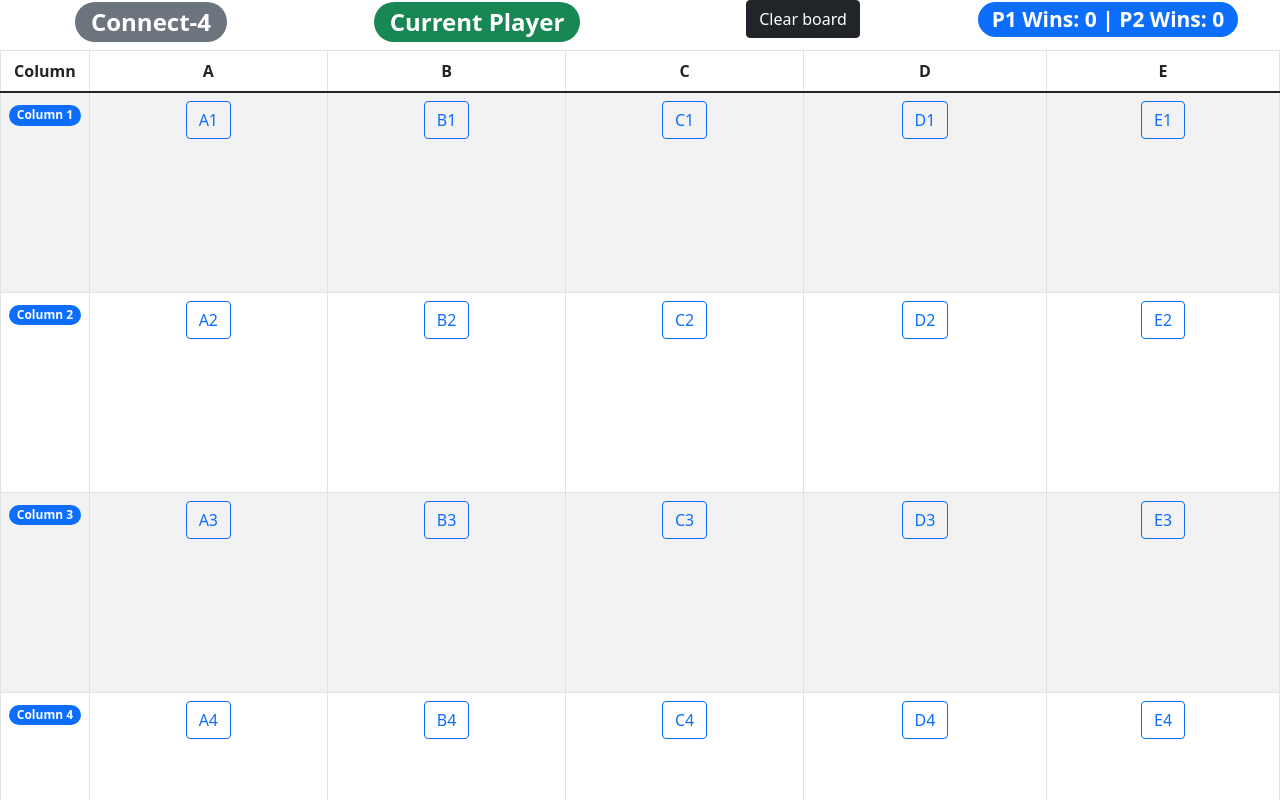
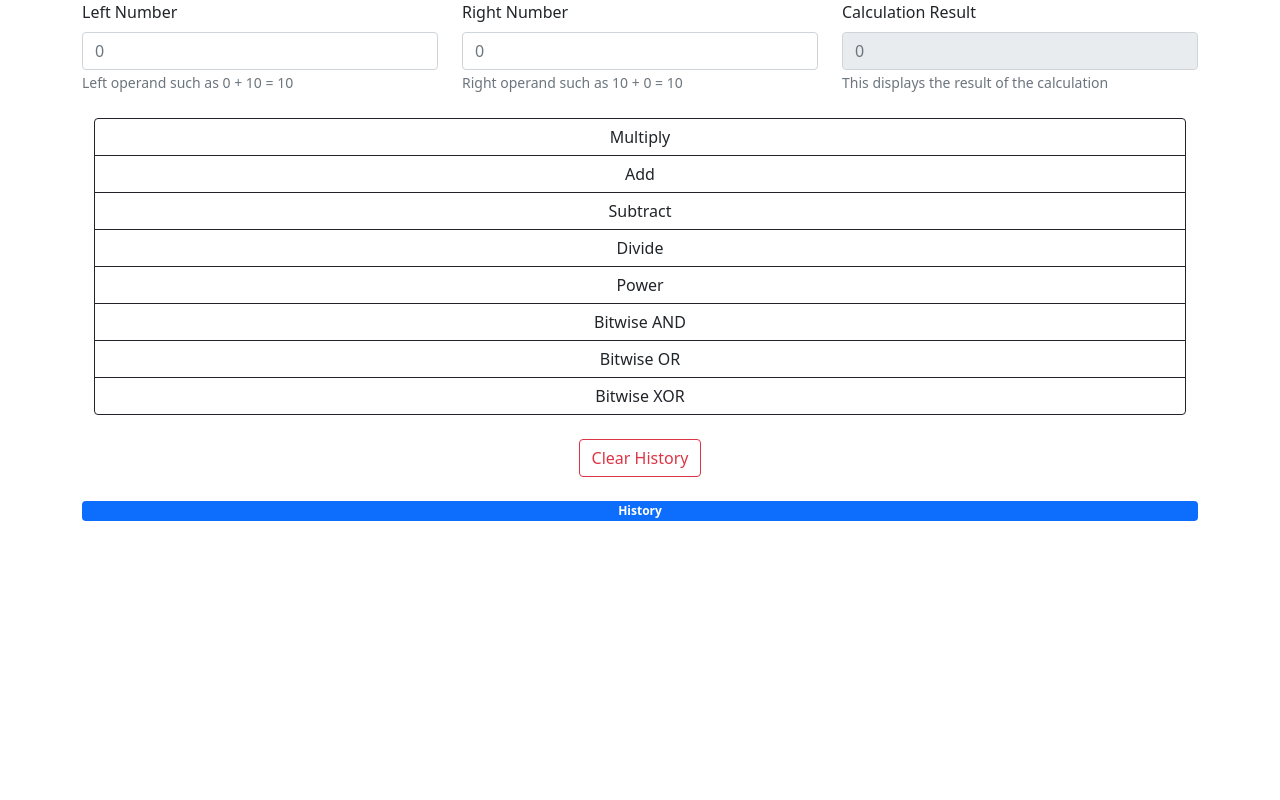
Before and after one commit to cthacker-udel/ReactApp, a React (Create React App) app: page / in a window 1280 px wide. Shown: the top 800 px of the page. Built offline with nearby package versions, Linux system fonts and the light colour scheme.

Commit message:
Updated calculator result box to be readonly text

```diff
--- a/src/index.js
+++ b/src/index.js
@@ -1,380 +1,86 @@
-import React, {useState, useEffect} from 'react';
-import ReactDOM from 'react-dom';
+import React, {useState} from 'react';
+import ReactDOM, { render } from 'react-dom';
 import 'bootstrap/dist/css/bootstrap.min.css';
 import Button from 'react-bootstrap/Button';
+import Container from 'react-bootstrap/Container';
 import Row from 'react-bootstrap/Row';
 import Col from 'react-bootstrap/Col';
-import Table from 'react-bootstrap/Table';
-import Badge from 'react-bootstrap/Badge'
+import Form from 'react-bootstrap/Form';
+import ButtonGroup from 'react-bootstrap/ButtonGroup';
+import ListGroup from 'react-bootstrap/ListGroup';
+import Badge from 'react-bootstrap/Badge';
 
-
-function BoardButton(props){
-
-    const [theVariant,setTheVariant] = useState('outline-primary');
-    const [team,setTeam] = useState("");
-
-    const coordObj = {'A': 0, 'B': 1, 'C': 2, 'D': 3, 'E': 4, 'F': 5}
-
-    const clickFunc = (event) => {
-
-        console.log(event.target.name);
-
-        const theCoord = [parseInt(event.target.name.substring(1))-1,coordObj[event.target.name[0]]];
-
-        console.log(`The coord = ${theCoord}`);
-
-        for(let i = 0; i < props.playerBoard.length; i++){
-            console.log(props.playerBoard[i]);
-        }
-
-        //console.log(hasClicked);
-
-        if(document.getElementById(props.id).className === "btn btn-outline-primary"){
-            if(!props.theTurn){
-                // players turn
-                setTheVariant('success');
-                setTeam("1");
-                let tmpBoard = props.playerBoard;
-                tmpBoard[theCoord[0]][theCoord[1]] = '1';
-                props.setPlayerBoard(tmpBoard);
-                document.getElementById(props.id).className = "btn btn-success";
-            }
-            else{
-                // computers turn
-                setTheVariant('danger');
-                setTeam("2");
-                let tmpBoard = props.playerBoard;
-                tmpBoard[theCoord[0]][theCoord[1]] = '2';
-                props.setPlayerBoard(tmpBoard);
-                document.getElementById(props.id).className = "btn btn-danger";
-            }
-            props.setTheTurn(!props.theTurn);
-            let theList = props.btnList;
-            theList = theList.concat(props.id);
-            props.setBtnList(theList);
-            console.log(`updated button list = ${props.btnList}`);
-
-        }
-        else{
-            alert('Button has already been clicked');
-        }
-
-        const winnerRes = props.winnerCheck(props.playerBoard);
-        if(winnerRes === 1 || winnerRes === 2){
-            props.winnerUpdate(winnerRes);
-        }
-        /*
-        let theStr = "";
-        for(let i = 0; i < props.playerBoard.length; i++){
-            theStr += `${props.playerBoard[i]}\n`;
-        }
-        console.log(theStr);
-        */
-    }
-
+function LeftText(props){
 
     return(
 
-        <Button variant={theVariant} name={props.theName} onClick={clickFunc} id={props.theName}>{props.theName}</Button>
+
+        <Form>
+
+                <Form.Group className="leftText" controlId="rightoperand" onChange={props.onChange}>
+
+                    <Form.Label>Left Number</Form.Label>
+                    <Form.Control type="number" placeholder={props.val} name={props.name}></Form.Control>
+                    <Form.Text>Left operand such as {props.val} + 10 = {Number(props.val) + 10}</Form.Text>
+
+                </Form.Group>
+
+        </Form>
+
 
     );
 
 }
 
-function Board(){
+function RightText(props){
 
-    //[['A1','B1','C1','D1'],['A2','B2','C2','D2'],['A3','B3','C3','D3'],['A4','B4','C4','D4'],['A5','B5','C5','D5']]
+    return(
+        <Form>
 
-    const [choices,setChoices] = useState([['A1','B1','C1','D1','E1'],['A2','B2','C2','D2','E2'],['A3','B3','C3','D3','E3'],['A4','B4','C4','D4','E4'],['A5','B5','C5','D5','E5']]);
-    const [turn,setTurn] = useState(false); // false <-- user turn, true <--- player turn
-    const [board,setBoard] = useState([['','','','','',''],['','','','','',''],['','','','','',''],['','','','','',''],['','','','','','']]);
-    const [buttonList,setButtonList] = useState([]);
-    const [winsP1,setWinsP1] = useState(0);
-    const [winsP2,setWinsP2] = useState(0);
+            <Form.Group className="rightText" controlId="rightoperand" onChange={props.onChange}>
 
-    useEffect(() => {
+                <Form.Label>Right Number</Form.Label>
+                <Form.Control type="number" placeholder={props.val} name={props.name}></Form.Control>
+                <Form.Text>Right operand such as 10 + {props.val} = {Number(props.val) + 10}</Form.Text>
 
-        console.log(`using effect`);
+            </Form.Group>
 
-    })
-
-
-    const updateWins = (winner) => {
-
-        if(winner === 1){
-            let winsP1Tmp = winsP1;
-            winsP1Tmp++;
-            setWinsP1(winsP1Tmp);
-        }
-        else if(winner === 2){
-            let winsP2Tmp = winsP2;
-            winsP2Tmp++;
-            setWinsP2(winsP2Tmp);
-        }
+        </Form>
+        );
 
 }
 
-    const wipeBoard = () => {
+function OperandType(props){
 
-        console.log(`the board list is : ${buttonList}`);
+    return(
 
-        let theList = buttonList;
+        <ButtonGroup vertical style={{textAlign: "center",display: "block",margin: "auto"}}>
 
-        let newBoard = [['','','','','',''],['','','','','',''],['','','','','',''],['','','','','',''],['','','','','','']];
-        setBoard(newBoard);
-        setTurn(false);
-        for(let eachid of theList){
-            let elem = document.getElementById(eachid);
-            console.log(elem);
-            elem.className = "btn btn-outline-primary";
-            console.log(elem);
-        }
-        setButtonList([]);
-
-    }
-
-    const verifyWinner = (board) => {
-
-        // diagonal check
-        let playerList = [];
-        for(let i = 0; i < board.length; i++){
-
-            for(let j = 0; j < board.length; j++){
-
-                // picks coordinates, then check from the coords
-                /*
-                            --- diagonals ---
-                    1) topleft ---> bottom right
-                    2) topright --> bottom left
-                            --- compass directions ---
-                    1) up
-                    2) down
-                    3) right
-                    4) left
-                */
-
-                // [2][2] --> [3][1] --> [4][0]
-                for(let k = i, l = j; k < board.length && l < board.length; k++, l++){
-
-                    if(board[k][l] !== ''){
-                        playerList.push(board[k][l]);
-                    }
-                    if(new Set(playerList).size > 1){
-                        break;
-                    }
-
-                }
-                if(new Set(playerList).size === 1 && playerList.length >= 4){
-                    alert(`Player ${playerList[0]} wins!`);
-                    return parseInt(playerList[0]);
-                }
-                playerList = [];
-
-                for(let x = i, y = j; x < board.length && y >= 0; x++, y--){
-
-                    if(board[x][y] !== ''){
-                        playerList.push(board[x][y]);
-                    }
-                    if(new Set(playerList).size > 1){
-                        break;
-                    }
-
-                }
-                if(new Set(playerList).size === 1 && playerList.length >= 4){
-                    alert(`Player ${playerList[0]} wins!`);
-                    return parseInt(playerList[0]);
-                }
-                playerList = [];
-
-                // up --> [1][1] --> [0][1]
+            <Button variant="outline-dark" onClick={props.clickFunc} name="mult">Multiply</Button>
+            <Button variant="outline-dark" onClick={props.clickFunc} name="add" >Add</Button>
+            <Button variant="outline-dark" onClick={props.clickFunc} name="sub" >Subtract</Button>
+            <Button variant="outline-dark" onClick={props.clickFunc} name="divide" >Divide</Button>
+            <Button variant="outline-dark" onClick={props.clickFunc} name="pow" >Power</Button>
+            <Button variant="outline-dark" onClick={props.clickFunc} name="bit&">Bitwise AND</Button>
+            <Button variant="outline-dark" onClick={props.clickFunc} name="bit|">Bitwise OR</Button>
+            <Button variant="outline-dark" onClick={props.clickFunc} name="bit^">Bitwise XOR</Button>
 
 
-                for(let x = i; x >= 0; x--){
-
-                    if(board[x][j] !== ''){
-                        playerList.push(board[x][j]);
-                    }
-                    if(new Set(playerList).size > 1){
-                        break;
-                    }
-
-                }
-                if(new Set(playerList).size === 1 && playerList.length >= 4){
-                    alert(`Player ${playerList[0]} wins!`);
-                    return parseInt(playerList[0]);
-                }
-                playerList = [];
+        </ButtonGroup>
 
 
-                // right --> [1][1] --> [1][2]
-
-                for(let y = j; y < board.length; y++){
-
-                    if(board[i][y] !== ''){
-                        playerList.push(board[i][y]);
-                    }
-                    if(new Set(playerList).size > 1){
-                        break;
-                    }
-
-                }
-                if(new Set(playerList).size === 1 && playerList.length >= 4){
-                    alert(`Player ${playerList[0]} wins!`);
-                    return parseInt(playerList[0]);
-                }
-                playerList = [];
-
-                // down --> [1][1] --> [2][1]
-
-                for(let x = i; x < board.length; x++){
-
-                    if(board[x][j] !== ''){
-                        playerList.push(board[x][j]);
-                    }
-                    if(new Set(playerList).size > 1){
-                        break;
-                    }
-
-                }
-                if(new Set(playerList).size === 1 && playerList.length >= 4){
-                    alert(`Player ${playerList[0]} wins!`);
-                    return parseInt(playerList[0]);
-                }
-                playerList = [];
-
-
-                // left --> [1][1] ---> [1][0]
-
-
-                for(let y = j; y >= 0; y--){
-
-                    if(board[i][y] !== ''){
-                        playerList.push(board[i][y]);
-                    }
-                    if(new Set(playerList).size > 1){
-                        break;
-                    }
-
-                }
-                if(new Set(playerList).size === 1 && playerList.length >= 4){
-                    alert(`Player ${playerList[0]} wins!`);
-                    return parseInt(playerList[0]);
-                }
-
+    );
 
 
 }
 
-        }
-        return 0;
+function ClearButton(props){
 
-
-    }
-
-
-    const generateButton = (value) => {
 
     return(
 
-            <BoardButton theName={value} theTurn={turn} setTheTurn={setTurn}  playerBoard={board} setPlayerBoard={setBoard} winnerCheck={verifyWinner} id={value} setBtnList={setButtonList} btnList={buttonList}  winnerUpdate={updateWins}>{value}</BoardButton>
-
-        );
-
-    }
-
-    return(
         <>
-            <Row>
-                <Col style={{textAlign: "center"}}>
-                    <h2><Badge pill bg="secondary">Connect-4</Badge></h2>
-                </Col>
-                <Col style={{textAlign: "center"}}>
-                    <h2><Badge pill bg={turn? "danger": "success"}>Current Player</Badge></h2>
-                </Col>
-                <Col style={{textAlign: "center"}}>
-                    <Button variant="dark" onClick={wipeBoard}>Clear board</Button>
-                </Col>
-                <Col>
-                    <h3><Badge pill >{`P1 Wins: ${winsP1} | P2 Wins: ${winsP2}`}</Badge></h3>
-                </Col>
-
-            </Row>
-            <Row>
-                <Col>
-                    <Table striped bordered hover>
-
-                        <thead>
-                            <tr style={{textAlign: "center"}}>
-                                <th>
-                                    Column
-                                </th>
-                                <th>
-                                    A
-                                </th>
-                                <th>
-                                    B
-                                </th>
-                                <th>
-                                    C
-                                </th>
-                                <th>
-                                    D
-                                </th>
-                                <th>
-                                    E
-                                </th>
-                            </tr>
-                        </thead>
-                        <tbody style={{textAlign: "center"}}>
-
-                            <tr style={{height: "200px"}}>
-                                <td style={{width: "10px"}}><Badge pill bg="primary">Column 1</Badge></td>
-                                <td>{generateButton(choices[0][0])}</td>
-                                <td>{generateButton(choices[0][1])}</td>
-                                <td>{generateButton(choices[0][2])}</td>
-                                <td>{generateButton(choices[0][3])}</td>
-                                <td>{generateButton(choices[0][4])}</td>
-                            </tr>
-                            <tr style={{height: "200px"}}>
-                                <td style={{width: "10px"}}><Badge pill bg="primary">Column 2</Badge></td>
-                                <td>{generateButton(choices[1][0])}</td>
-                                <td>{generateButton(choices[1][1])}</td>
-                                <td>{generateButton(choices[1][2])}</td>
-                                <td>{generateButton(choices[1][3])}</td>
-                                <td>{generateButton(choices[1][4])}</td>
-                            </tr>
-                            <tr style={{height: "200px"}}>
-                            <td style={{width: "10px"}}><Badge pill bg="primary">Column 3</Badge></td>
-                                <td>{generateButton(choices[2][0])}</td>
-                                <td>{generateButton(choices[2][1])}</td>
-                                <td>{generateButton(choices[2][2])}</td>
-                                <td>{generateButton(choices[2][3])}</td>
-                                <td>{generateButton(choices[2][4])}</td>
-                            </tr>
-                            <tr style={{height: "200px"}}>
-                            <td style={{width: "10px"}}><Badge pill bg="primary">Column 4</Badge></td>
-                                <td>{generateButton(choices[3][0])}</td>
-                                <td>{generateButton(choices[3][1])}</td>
-                                <td>{generateButton(choices[3][2])}</td>
-                                <td>{generateButton(choices[3][3])}</td>
-                                <td>{generateButton(choices[3][4])}</td>
-                            </tr>
-                            <tr style={{height: "200px"}}>
-                            <td style={{width: "10px"}}><Badge pill bg="primary">Column 5</Badge></td>
-                                <td>{generateButton(choices[4][0])}</td>
-                                <td>{generateButton(choices[4][1])}</td>
-                                <td>{generateButton(choices[4][2])}</td>
-                                <td>{generateButton(choices[4][3])}</td>
-                                <td>{generateButton(choices[4][4])}</td>
-                            </tr>
-
-
-                        </tbody>
-
-
-                    </Table>
-                </Col>
-            </Row>
+            <Button variant="outline-danger" onClick={props.clickFunc}>Clear History</Button>
         </>
 
     );
@@ -382,16 +88,202 @@ function Board(){
 
 }
 
-
-function MainPage(){
+function HistoryItem(props){
 
     return(
-        <>
-            <Board />
-        </>
+
+        <ListGroup.Item>{props.historyResult}</ListGroup.Item>
 
     );
 
+}
+
+
+function CalculationResult(props){
+
+    return(
+
+        <Form>
+
+
+            <Form.Group className="calcResult" controlId="basicCalcResultDisplay">
+
+                <Form.Label>Calculation Result</Form.Label>
+                <Form.Control type="text" placeholder={props.val} readOnly></Form.Control>
+                <Form.Text className="calculationText">
+                    This displays the result of the calculation
+                </Form.Text>
+
+            </Form.Group>
+
+
+        </Form>
+
+
+    );
+
+}
+
+function MainPage(props){
+
+    const [result,setResult] = useState(0);
+    const [leftNum,setLeftNum] = useState(0);
+    const [rightNum,setRightNum] = useState(0);
+    const [history,setHistory] = useState([]);
+
+
+    const clearHistory = (event) => {
+
+        setHistory([]);
+
+    }
+
+    const handleChange = (change,event) => {
+
+        console.log(`change = ${change.target.value} and event = ${change.target.name}`);
+
+        const theName = change.target.name;
+        const theVal = change.target.value;
+
+        console.log(`thename = ${theName}`);
+
+        if(theName === "leftNum"){
+            setLeftNum(theVal);
+        }
+        else{
+            setRightNum(theVal);
+        }
+
+    }
+
+    const handleClick = (event) => {
+
+        console.log(event);
+        console.log(`leftVal = ${leftNum} and rightVal = ${rightNum} and result = ${result}`);
+
+        console.log(`name = ${event.target.name}`);
+
+        if(event.target.name === "bit^"){
+
+            const res = leftNum ^ rightNum;
+            setResult(res);
+            setHistory(history.concat(`${leftNum} ^ ${rightNum} = ${res}`));
+
+        }
+        else if(event.target.name === "bit&"){
+
+            const res = leftNum & rightNum;
+            setResult(res);
+            setHistory(history.concat(`${leftNum} & ${rightNum} = ${res}`));
+
+        }
+        else if(event.target.name === "bit|"){
+
+            const res = leftNum | rightNum;
+            setResult(res);
+            setHistory(history.concat(`${leftNum} | ${rightNum} = ${res}`));
+
+        }
+        else if(event.target.name === "mult"){
+            // multiply
+            const res = +leftNum * +rightNum;
+            setResult(res);
+            setHistory(history.concat(`${leftNum} * ${rightNum} = ${res}`));
+        }
+        else if(event.target.name === "add"){
+            // addition
+            const res = +leftNum + +rightNum;
+            setResult(res);
+            setHistory(history.concat(`${leftNum} + ${rightNum} = ${res}`));
+        }
+        else if(event.target.name === "divide"){
+            // divide
+            if(rightNum === 0){
+                const res = "NaN";
+                setResult(res);
+                setHistory(history.concat(`${leftNum} / ${rightNum} = ${res}`));
+            }
+            else{
+                const res = +leftNum / +rightNum;
+                setResult(res);
+                setHistory(history.concat(`${leftNum} / ${rightNum} = ${res}`));
+            }
+        }
+        else if(event.target.name === "sub"){
+            // subtraction
+            const res = +leftNum - +rightNum;
+            setResult(res);
+            setHistory(history.concat(`${leftNum} - ${rightNum} = ${res}`));
+        }
+        else if(event.target.name === "pow"){
+            // power
+            const res = Number(leftNum) ** +rightNum;
+            setResult(res);
+            setHistory(history.concat(`${leftNum} ^ ${rightNum} = ${res}`));
+        }
+
+    }
+
+    return(
+
+        <Container>
+                <Row>
+                    <Col>
+                        <LeftText onChange={handleChange} name="leftNum" val={leftNum}/>
+                    </Col>
+                    <Col>
+                        <RightText onChange={handleChange} name="rightNum" val={rightNum}/>
+                    </Col>
+                    <Col xs={4}>
+
+                        <CalculationResult val={result}/>
+
+                    </Col>
+                </Row>
+                <br></br>
+                <Row style={{textAlign: "center",margin: "auto",display: "block"}}>
+
+                    <Col>
+
+                        <OperandType clickFunc={handleClick}/>
+
+                    </Col>
+
+                </Row>
+                <br />
+                <Row style={{textAlign: "center",margin: "auto",display: "block"}}>
+                    <Col>
+
+                        <ClearButton clickFunc={clearHistory} />
+
+                    </Col>
+                </Row>
+                <br />
+                <Row>
+
+                    <Col>
+                        <Badge bg="primary" style={{textAlign: "center",margin: "auto",display: "block"}}>History</Badge>
+                        <ListGroup>
+
+                            {history.map(e => {
+
+                                return(
+
+                                    <HistoryItem historyResult={e} key={e}/>
+
+                                );
+
+                            })}
+
+                        </ListGroup>
+
+                    </Col>
+
+                </Row>
+            </Container>
+
+
+    );
 
 
 }
@@ -403,7 +295,7 @@ ReactDOM.render(
 
         <MainPage />
 
-    </React.StrictMode>,document.getElementById('root')
-
+    </React.StrictMode>,
+    document.getElementById('root')
 
 );
```
Lines whose indentation alone changed are shown as unchanged.
